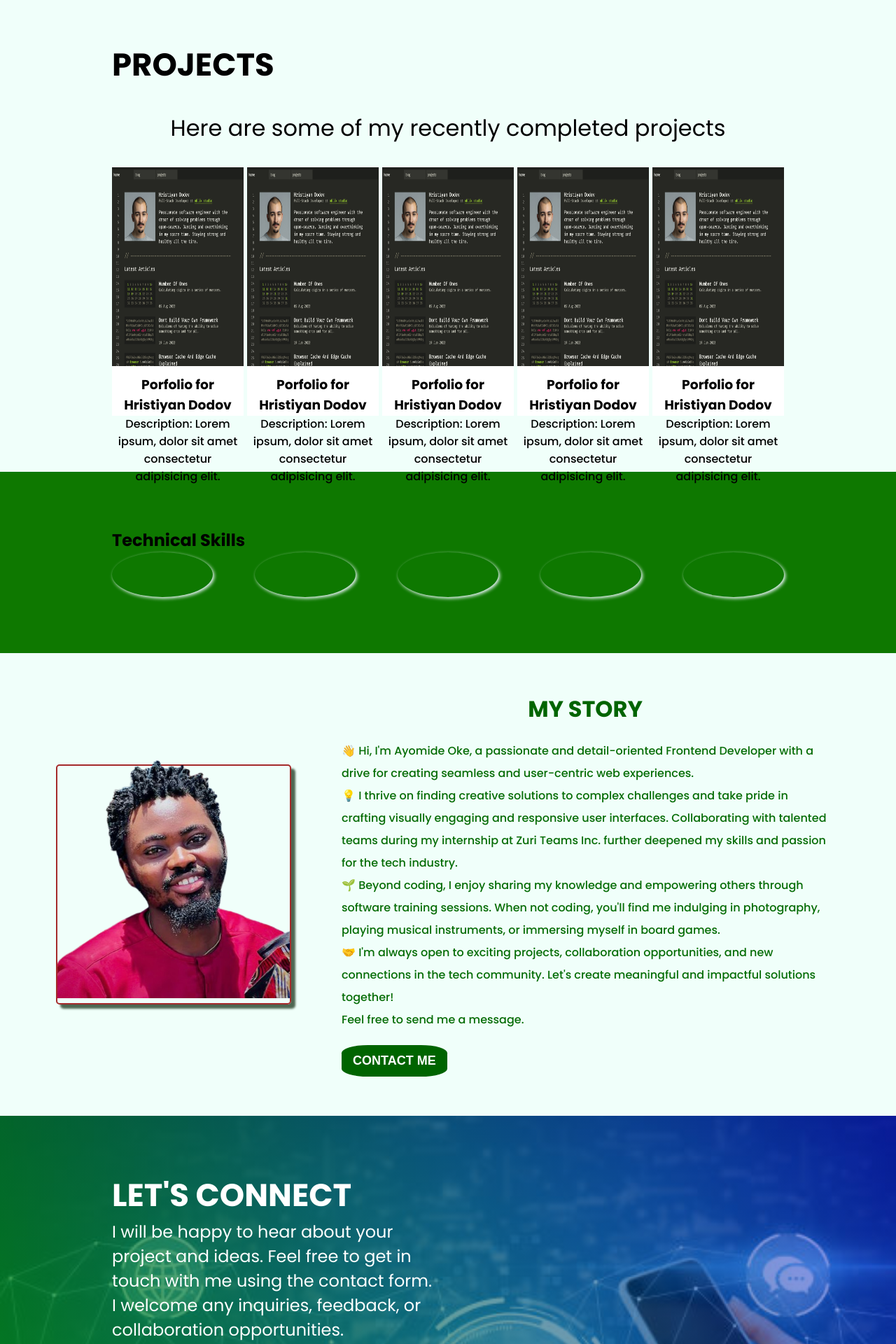
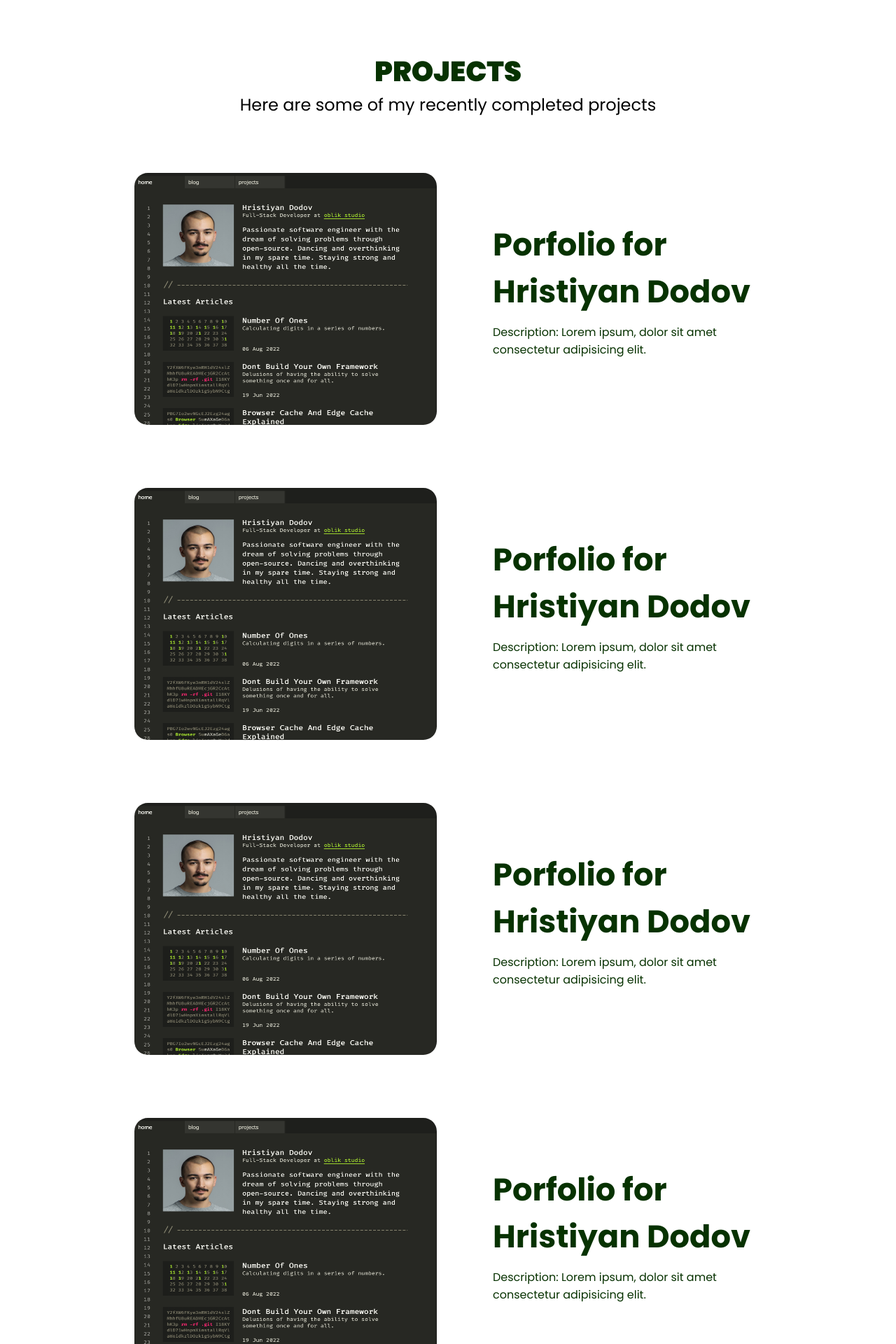
Before and after one commit to mideD3V/mide-portfolio, a React (Create React App) app: page / in a window 1280 px wide. Shown: the part 840-2760 px from the top of the page at 70% size. Built offline with nearby package versions, Linux system fonts and the light colour scheme.

Commit message:
styles folder updated

```diff
--- a/src/App.css
+++ b/src/App.css
@@ -1,19 +1,24 @@
+@import url("https://fonts.googleapis.com/css2?family=Bungee&family=Julius+Sans+One&display=swap");
+
 * {
   margin: 0;
   padding: 0;
   box-sizing: border-box;
 }
 body {
-  background-color: rgb(240, 255, 250);
+  background-color: rgb(214, 241, 232);
 }
 /* Styles for header */
 #header {
   display: flex;
   padding: 1rem 5rem;
   justify-content: space-between;
-  background-color: rgba(5, 62, 5, 0.75);
+  /* background-color: rgba(3, 52, 3, 0.847); */
   z-index: 2;
-  position: relative;
+  position: fixed;
+  align-items: center;
+  top: 0;
+  width: 100vw;
 }
 section {
   padding: 5rem 10rem;
@@ -28,6 +33,7 @@ section {
   color: aliceblue;
   text-decoration: none;
 }
+
 .nav-options {
   display: flex;
   width: 40%;
@@ -36,28 +42,37 @@ section {
 
   /* background-color: brown; */
 }
-.nav-options li {
+.nav-options li a {
   list-style: none;
   cursor: pointer;
   padding: 5px 10px;
   margin: auto;
-}
-.nav-options li:hover {
-  /* text-decoration: underline; */
-  background-color: darkgreen;
-  color: white;
-  padding: 5px 10px;
-  border-radius: 5px;
-}
-.nav-options li a {
   color: aliceblue;
   text-decoration: none;
 }
-.nav-menu{display: none;}
+.nav-options li a:hover {
+  /* text-decoration: underline; */
+  /* background-color: white;
+  color: black; */
+  border-bottom: 6px solid rgb(34, 186, 34);
+  padding: 5px 10px;
+  border-radius: 5px;
+  transition: 0.3s;
+  border-radius: 5%;
+}
+.nav-options li {
+  list-style: none;
+}
+.nav-menu {
+  align-items: center;
+  transform: scale(1.75);
+  margin: auto -3rem;
+  display: none;
+}
 .hero {
   height: 100vh;
   width: 100vw;
-  margin-top: -5rem;
+  margin-top: 0rem;
   padding: 20% 0 10%;
   position: relative;
   z-index: 0;
@@ -97,9 +112,10 @@ section {
   text-align: center;
 }
 .hero--txt h1 {
-  font-size: 5rem;
+  font-family: "Julius Sans One", sans-serif;
+  font-size: 6rem;
   font-style: normal;
-  font-weight: 100;
+  font-weight: 200;
   padding: 0;
 }
 .hero--txt p {
@@ -173,6 +189,7 @@ section {
 /* ABOUT ME */
 #about {
   position: relative;
+  background-color: #f4f9f4;
 }
 .about--me {
   display: flex;
@@ -184,14 +201,14 @@ section {
 .about-img {
   border-radius: 5px;
   border: 2px solid brown;
-  box-shadow: 6px 6px 3px rgba(21, 48, 21, 0.738);
+  box-shadow: 2px 3px 3px rgba(21, 48, 21, 0.738);
   width: 30%;
   height: 1%;
 }
 .about-img img {
   width: 100%;
   height: 80%;
-  margin-top: -7rem;
+  margin-top: -6rem;
 }
 .about--txt {
   align-items: center;
@@ -200,15 +217,16 @@ section {
   width: 65%;
 }
 .about--txt h1 {
-  font-size: 32px;
+  font-size: 40px;
   font-weight: 700;
-  text-align: center;
+  text-align: start;
   color: darkgreen;
+  margin-top: 2rem;
 }
 .about--txt p {
   font-size: 16px;
   color: rgb(5, 108, 5);
-  margin-top: 20px;
+  margin-top: 10px;
   line-height: 2;
   font-weight: 500;
 }
@@ -216,7 +234,7 @@ section {
   padding: 0.75rem 1rem;
   font-size: 18px;
   margin-top: 20px;
-  border-radius: 25%;
+  border-radius: 5px;
   background-color: darkgreen;
   color: white;
   font-weight: bold;
@@ -236,9 +254,12 @@ section {
 .skills {
   /* margin: 5rem 0; */
 }
-.skills h2 {
+.skills h1 {
+  font-size: 40px;
   padding: 0 0 2rem;
   color: aliceblue;
+  text-transform: uppercase;
+  text-align: center;
 }
 .skills-ctn {
   display: flex;
@@ -249,15 +270,14 @@ section {
 }
 .skill--card {
   width: 15%;
-  height: 10%;
-  padding: 2rem;
+  padding: 5rem 4rem;
   border-radius: 50%;
   justify-content: center;
   align-items: center;
   text-align: center;
-  box-shadow: 2px 2px 5px aliceblue;
-  overflow: visible;
-  transition: ease-in-out 0.35s;
+  box-shadow: 3px 2px 5px aliceblue;
+  /* overflow: visible; */
+  transition: ease-in-out 0.5s;
   text-decoration: none;
 }
 
@@ -266,137 +286,249 @@ section {
   box-shadow: 0px 2px 2px 2px rgb(179, 200, 179);
   transform: rotate(12deg);
 }
+.html {
+  background-image: url(./asset/html2.jpeg);
+}
+.css {
+  background-image: url(./asset/css.png);
+}
 
-.skills-ctn .skill--card h3 {
-  color: aliceblue;
-  /* background-color: darkgreen; */
-  width: 100%;
-  font-size: 20px;
-  font-weight: 200;
-  margin: auto;
-  padding: 2rem 0rem;
+.js {
+  background-image: url(./asset/JavS.jpeg);
+  background-size: cover;
+}
+.react {
+  background-image: url(./asset/react-logo.png);
+}
+.tailwind {
+  background-color: #eaf9e8;
+  background-image: url(./asset/tailwindcss-logo.png);
+}
+.css,
+.html,
+.js,
+.react,
+.tailwind {
+  background-repeat: no-repeat;
+  background-size: cover;
   text-align: center;
   justify-content: center;
   align-items: center;
 }
+.css:hover,
+.react:hover {
+  transform: rotate(-15deg);
+}
 
 /* PROJECT */
+#projects {
+  background-color: #fff;
+}
+#projects h1 {
+  color: #073201;
+  padding: 2rem 0 0rem;
+  font-size: 2.5rem;
+  font-weight: 900;
+  text-align: center;
+}
+.pro-t-des {
+  font-size: 24px;
+  text-align: center;
+  padding: 0rem 0 5rem;
+}
+
 .proj-ctn {
   display: flex;
-  gap: 5px;
-  justify-content: space-between;
+  flex-direction: column;
+  flex-wrap: wrap;
+  gap: 10px;
+  justify-content: center;
+  align-items: center;
   width: 100%;
-  height: 100%;
+  transition: 3s;
 }
 
 .proj-ctn a {
   text-decoration: none;
   cursor: pointer;
+  color: #073201;
 }
 
 .card {
+  /* margin-bottom: 2rem; */
   width: 100%;
+  height: 60%;
   padding: 0;
-  /* border: 1px solid darkgreen; */
-  transition: ease-in-out .5s;
-background-color: #fff;
+  display: flex;
+  gap: 5rem;
+  margin-bottom: 5rem;
+  flex-direction: row;
+  padding: 0;
+  justify-content: center;
+  transition: ease-in-out 0.5s;
+  border-radius: 10px;
 }
-.card:hover{
-  transform: scale(1.05);
+.card2 {
+  display: flex;
+  flex-direction: row-reverse;
 }
+
 .card img {
-  width: 100%;
-  height: 80%;
-  background-color: azure;
+  width: 45%;
+  height: 45vh;
+  border-radius: 1.2rem;
 }
-.project {
-  width: 75%;
-  height: 100%;
-  /* background-color: brown; */
-  padding: 10px;
-  transition: ease-in-out .5s;
-
+.card-btn {
+  margin-top: 1rem;
+  justify-content: space-between;
+  gap: 1rem;
 }
-.project:hover{
-  border: 1px solid green;
+.card-btn a {
+  background-color: #021300;
+  color: #fff;
+  border-radius: 8px;
+  border: none;
+  padding: 8px 12px;
+  margin-right: 1rem;
 }
-#projects h1 {
-  padding: 2rem 0;
-  font-size: 45px;
-  font-weight: 700;
+.card-btn a:hover {
+  background-color: rgb(0, 0, 0);
+  text-decoration: underline;
 }
 .proj-desc {
-  height: 20%;
-  font-size: 16px;
-  font-weight: 500;
-  padding: 5px;
-  color: black;
-  text-align: center;
+  padding: 3rem 0;
+  max-width: 40%;
+  color: #073201;
+  text-align: start;
+  /* justify-content: center; */
+  margin: 1rem 0;
+  height: 8rem;
 }
-.pro-t-des{
-  font-size: 32px;
-  text-align: center;
-  padding: 0rem 0 2rem;
+.proj-desc h3 {
+  padding: 5px 0 0.75rem;
+  font-size: 2.8rem;
+  line-height: 1.5;
+  width: 100%;
+  /* margin-top: -2rem; */
+}
+.proj-desc h3:hover {
+  text-decoration: underline;
+}
+.proj-desc h5 {
+  padding: 4px 0;
+  color: brown;
 }
 
 /* CONTACT */
-#contact{
+#contact {
   background-color: #0e7800;
-  background-image: linear-gradient(60deg, rgba(0, 155, 0, 0.827), rgba(0, 0, 255, 0.436)), url('./asset/connectimg.jpeg');
+  background-image: linear-gradient(
+      60deg,
+      rgba(0, 155, 0, 0.84),
+      rgba(0, 0, 255, 0.605)
+    ),
+    url("./asset/connectimg.jpeg");
   background-repeat: no-repeat;
   background-size: cover;
+  transform: scaleX(-1);
+  position: relative;
 }
 #contact h1 {
   font-size: 45px;
   color: #fff;
+  transform: scaleX(-1);
+  margin-top: 1.5rem;
+  width: max-content;
+  position: absolute;
+  display: flex;
+  margin-right: 10rem;
+  right: 0;
 }
-#contact p{
+#contact p {
   color: #fff;
-  font-size: 24px;
-  max-width: 50%;
+  position: absolute;
+  display: flex;
+  margin-right: 10rem;
+  margin-top: 5.8rem;
+  right: 0;
+  font-size: 20px;
+  max-width: 40%;
+  transform: scaleX(-1);
 }
 form {
   display: flex;
   flex-direction: column;
-  width: 50%;
+  width: 40%;
+  padding: 5rem 0;
   gap: 5px;
+  height: max-content;
+  transform: scaleX(-1);
 }
 form input {
-  padding: .75rem;
-  outline-color: #073201;
-  border-radius: 5px;
+  padding: 0.75rem;
+  font-size: 18px;
+  border: none;
+  margin-top: 10px;
+  color: #fff;
+  border-bottom: 1.5px solid #fff;
+  background-color: rgba(255, 255, 255, 0.01);
+}
+form input:focus {
+  border: none;
+  outline: none;
+  border-bottom: 2px solid #fff;
+}
+form input::placeholder {
+  color: rgba(255, 255, 255, 0.641);
+}
+textarea::placeholder{
+  color: rgba(255, 255, 255, 0.641);
+}
+textarea:focus{
+  outline: none;
 }
 form label {
-  margin-top: 20px;
+  margin: 10px 0 20px;
   color: #fff;
+  display: flex;
+  font-size: 20px;
+  flex-direction: column;
 }
 form button {
-  background-color: #073201;
+  background-color: #fff;
   padding: 15px 0;
-  color: #fff;
+  color: #073201;
   font-size: 18px;
   margin-top: 1rem;
-  border: 3px solid #073201;
   border-radius: 5px;
   font-weight: bold;
+  transition: ease 0.3s;
 }
-form button:hover{
-  background-color: #07320100;
-
+form button:hover {
+  background-color: #073201;
+  color: #fff;
+  border: none;
 }
 textarea {
-  padding: 0.75rem ;
+  padding: 0.75rem;
   border-radius: 5px;
-    border: 3px solid #073201;
+  color: #fff;
+  border: 1.5px solid #fff;
   outline-color: #073201;
+  font-size: 18px;
+  background-color: rgba(255, 255, 255, 0);
 }
 
 /* FOOTER */
 
 #footer {
-  background-color: #073201;
+  background-color: #021300;
+  color: #fff;
   display: flex;
   justify-content: space-between;
+  font-size: 12px;
+  align-items: center;
+  padding: 2rem 5rem;
 }
 
 .socials {
@@ -404,111 +536,209 @@ textarea {
   display: none;
   justify-content: space-around;
 }
+
+.footer-contact {
+  gap: 15px;
+}
 .socials a {
   text-align: center;
   justify-content: center;
   align-items: center;
   transform: scale(1.25);
-  color: white;
 }
 
-
+.footer-socials {
+  display: none;
+}
 
 /* MEDIA QUERIES FOR MOBILE SCREENS */
 
-@media screen and (max-width:750px){
-  section{
+@media screen and (max-width: 750px) {
+  section {
     padding: 0;
   }
-  .nav-options{
+  #header {
+    transition: 0.3s;
+  }
+  .nav-options {
+    padding: 2rem;
+    text-align: center;
+    display: flex;
+    flex-direction: column;
+    position: fixed;
+    width: 100%;
+    top: 4rem;
+    right: 0;
+    gap: 1rem;
+    background-color: #073201f1;
+    transition: ease 0.3s;
     display: none;
   }
-
-  .nav-menu{
+  .nav-options.open {
+    display: flex;
+  }
+  .nav-options li {
+    width: 100%;
+  }
+  #logo {
+    margin-left: -3rem;
+  }
+  .nav-menu {
     display: block;
-    transform: scale(1.75);
-    margin: auto -1rem;
-    color: #fff;
   }
-  .hero-btn{
+  .hero-btn {
     display: flex;
     flex-direction: column;
   }
-  .hero{
-height: 60vh;
+  .hero {
+    height: 70vh;
   }
-  .heroimg{
+  .heroimg {
     width: 100%;
   }
-.hero--txt{
+  .hero--txt {
     padding: 7rem 3rem;
   }
-.hero--txt h1{
+  .hero--txt h1 {
     font-size: 42px;
   }
-.hero--txt p{
+  .hero--txt p {
     font-size: 16px;
     margin-top: 0px;
   }
-  #about{
+  #about {
     padding: 3rem 1rem;
   }
-  .about-img{
-    width: 80%;
+  .about-img {
+    width: 100%;
     background-color: #073201;
     border: none;
   }
-  .about--me{
+  .about--me {
     display: flex;
     flex-direction: column;
     margin: 0;
     padding: 0;
   }
-  .about--txt{
+  .about--txt {
+    padding: 0;
     width: 100%;
+  }
+  .about--txt h1 {
+    font-size: 2rem;
+    text-align: center;
   }
   .socials-ctn {
     display: none;
   }
-  .myskills{
-    padding: 3rem;
+  .myskills {
+    padding: 3rem 2rem;
   }
-  .skills-ctn{
+  .skills h1 {
+    font-size: 1.5rem;
+  }
+  .skills-ctn {
+    display: flex;
+    flex-wrap: wrap;
+    gap: 2rem;
+    width: 90%;
+    margin: auto;
+    justify-content: center;
+    align-items: center;
+    text-align: center;
+  }
+  .skill--card {
+    width: 4rem;
+    padding: 2rem 1rem;
+  }
+  #projects {
+    padding: 1rem;
+  }
+  #projects h1 {
+    font-size: 32px;
+  }
+  .proj-ctn {
     display: flex;
     flex-direction: column;
     gap: 2rem;
   }
-  .skill--card {
-    width: 10rem;
+  .project {
+    width: 100%;
   }
-  #projects{
-    padding: 3rem;
+  .pro-t-des {
+    font-size: 18px;
+    padding-bottom: 2rem;
   }
-  .proj-ctn{
+  .card {
+    width: 100%;
     display: flex;
     flex-direction: column;
-    gap: 1rem;
+    gap: 0rem;
   }
-  .project{
+  .card img {
+    width: 100%;
+    height: 40vh;
+    border-radius: 1rem;
+  }
+  .proj-desc {
+    text-align: left;
+    max-width: 100%;
+    margin: 0;
+    padding: 0 10px;
+  }
+  .proj-desc p {
+    font-size: 14px;
+  }
+  .proj-desc h3 {
+    display: block;
+    font-size: 1.2rem;
     width: 100%;
   }
-  .pro-t-des{
-    font-size: 24px;
+  #contact {
+    padding: 1rem;
   }
-  #contact{
-    padding: 3rem;
+  #contact h1 {
+    margin: 1rem;
+    font-size: 32px;
   }
-  #contact p{
-    max-width: 100%;
+  #contact p {
+    padding: 0%;
+    margin: 5rem 1rem 0rem 0rem;
+    min-width: 90%;
+    font-size: 14px;
   }
-  form{
+  form {
     width: 100%;
+    margin-top: 8rem;
   }
-  #footer{
-    padding: 3rem;
+
+  #footer {
+    padding: 1rem;
+    display: flex;
+    flex-direction: column;
+    text-align: center;
   }
-  .socials{
+  .footer-logo {
+    margin: auto -3rem;
+    text-align: center;
+    justify-content: center;
+  }
+  .footer-contact {
+    gap: 10px;
+  }
+  .credit {
+    font-style: italic;
+    font-size: 10px;
+    margin-top: 1rem;
+  }
+  .footer-socials {
     display: flex;
-    margin: auto;
+    margin: 1rem auto 0;
+
+    gap: 15px;
+  }
+  .footer-socials a {
+    text-decoration: none;
+    color: #fff;
   }
 }
```
Lines whose indentation alone changed are shown as unchanged.
